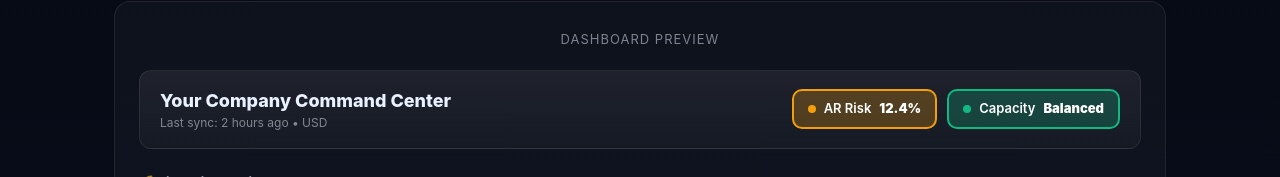
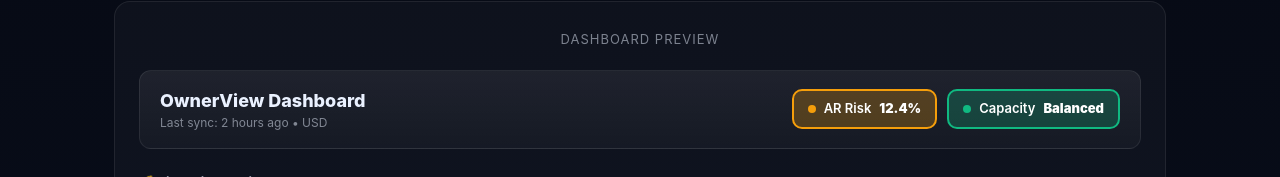
Before and after one commit to rccaputsys/jobber-dashboard, a Next.js app: page / in a window 1280 px wide. Shown: the part 443-620 px from the top of the page. Built offline with nearby package versions, Linux system fonts and the light colour scheme.

Commit message:
Rebrand to OwnerView

```diff
--- a/src/app/dashboard/page.tsx
+++ b/src/app/dashboard/page.tsx
@@ -1254,7 +1254,7 @@ export default async function DashboardPage({
         <div style={ui.header}>
           <div style={ui.brand}>
             <div>
-              <div style={ui.h1}>{companyName} Command Center</div>
+              <div style={ui.h1}>{companyName} | OwnerView</div>
               <div style={ui.hSub}>
                 Last sync: <strong style={{ color: theme.text }}>{lastSyncPretty}</strong>
                 <span style={{ color: theme.mut }}> • {currencyCode}</span>
--- a/src/app/page.tsx
+++ b/src/app/page.tsx
@@ -126,7 +126,7 @@ export default function Home() {
             }}
           >
             <div>
-              <div style={{ fontSize: 18, fontWeight: 800 }}>Your Company Command Center</div>
+              <div style={{ fontSize: 18, fontWeight: 800 }}>OwnerView Dashboard</div>
               <div style={{ fontSize: 12, color: "rgba(234,241,255,0.5)" }}>Last sync: 2 hours ago • USD</div>
             </div>
             <div style={{ display: "flex", gap: 10, flexWrap: "wrap" }}>
@@ -778,7 +778,7 @@ export default function Home() {
             fontSize: 13,
           }}
         >
-          <p>© 2025 Command Center for Jobber. All rights reserved.</p>
+          <p>© 2025 OwnerView. All rights reserved.</p>
           <p style={{ marginTop: 8 }}>
             <a href="/privacy" style={{ color: "rgba(234,241,255,0.5)", textDecoration: "none", marginRight: 16 }}>
               Privacy Policy
```
